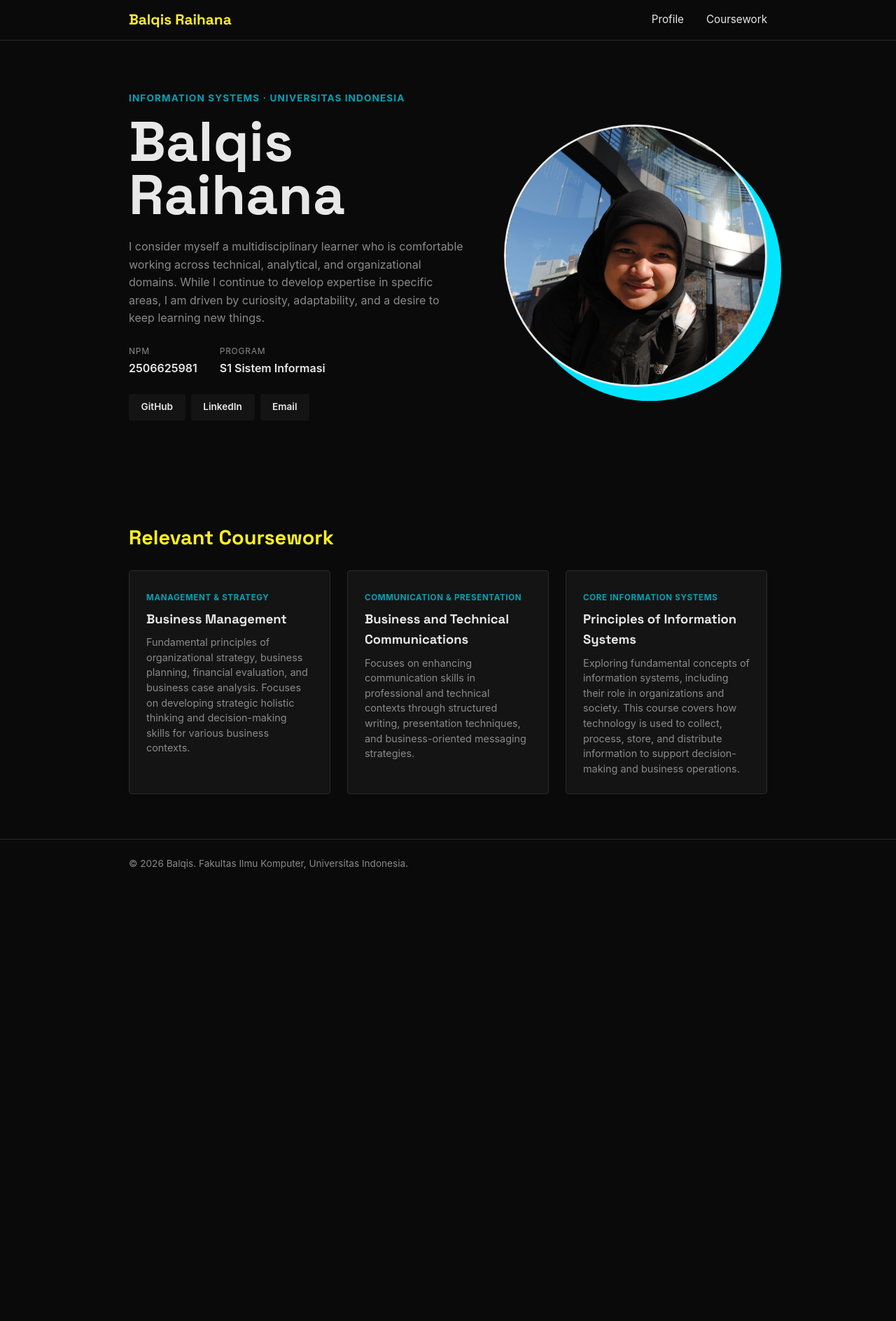
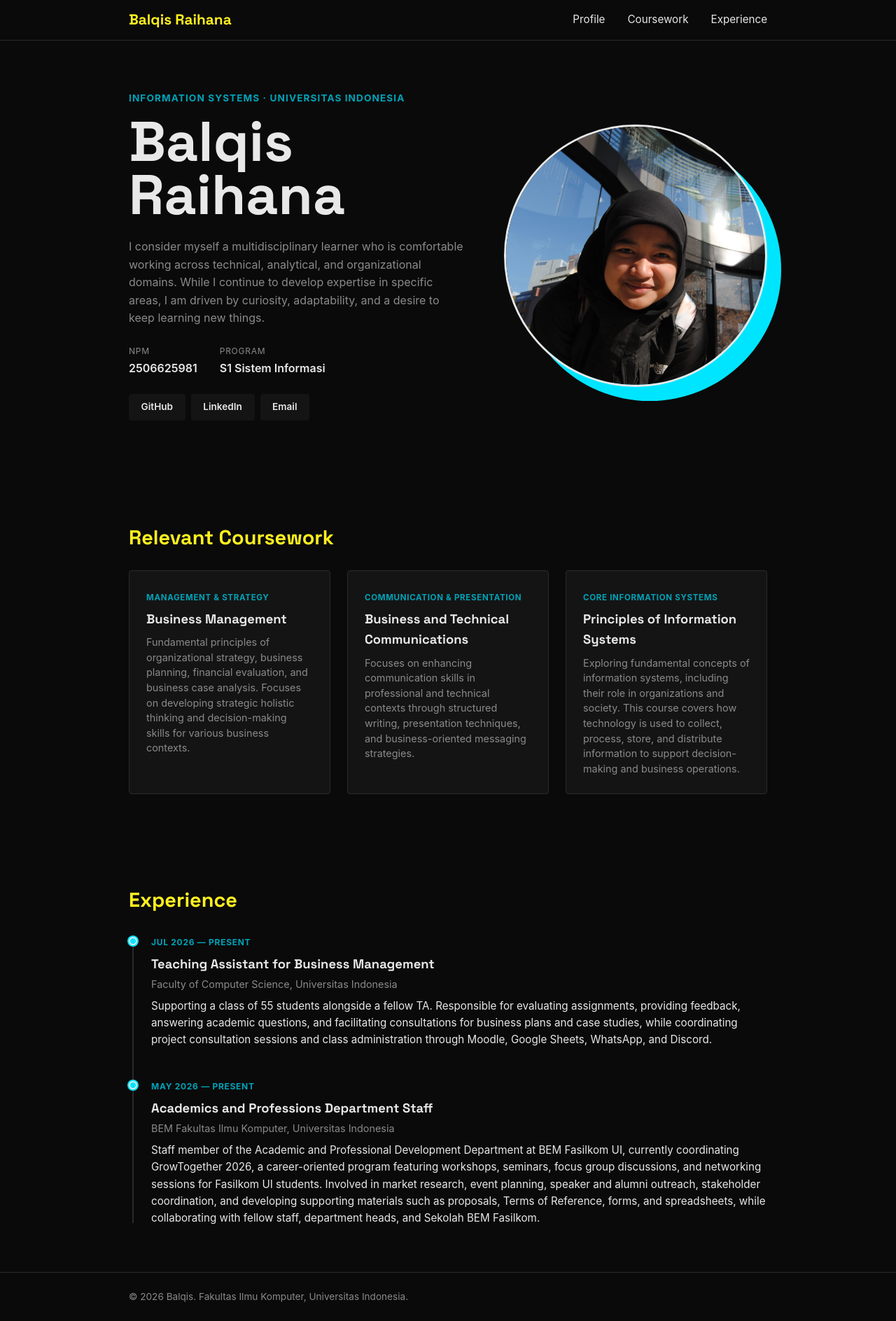
Before and after one commit to balqis-raihana/myportofolio, a Django app: page / in a window 1280 px wide. Shown: the whole page at 70% size. Before the commit the page ends 1242 px from the top, so only its background shows below. Run offline with Django 5.2, Linux system fonts and the light colour scheme.

Commit message:
feat: add experience timeline section with semantic articles

```diff
--- a/static/css/style.css
+++ b/static/css/style.css
@@ -270,7 +270,73 @@ section {
 
 
 /* ==========================================================================
-   6. FOOTER
+   6. EXPERIENCE SECTION (TIMELINE)
+   ========================================================================== */
+
+.timeline {
+    position: relative;
+    padding-left: 2rem;
+}
+
+.timeline::before {
+    content: "";
+    position: absolute;
+    left: 5px;
+    top: 6px;
+    bottom: 6px;
+    width: 2px;
+    background-color: var(--line);
+}
+
+.timeline-item {
+    position: relative;
+    margin-bottom: 2.5rem;
+}
+
+.timeline-item:last-child {
+    margin-bottom: 0;
+}
+
+.timeline-marker {
+    position: absolute;
+    left: -2rem;
+    top: 6px;
+    width: 12px;
+    height: 12px;
+    border-radius: 50%;
+    background-color: var(--accent);
+    border: 2px solid var(--ink);
+    box-shadow: 0 0 0 2px var(--accent);
+}
+
+.timeline-date {
+    display: inline-block;
+    font-size: 0.75rem;
+    text-transform: uppercase;
+    letter-spacing: 0.06em;
+    color: var(--accent-dim);
+    font-weight: 700;
+}
+
+.timeline-role {
+    font-family: "Space Grotesk", -apple-system, sans-serif;
+    font-size: 1.15rem;
+    margin: 0.3rem 0 0.15rem;
+}
+
+.timeline-org {
+    color: var(--text-muted);
+    font-size: 0.9rem;
+    margin-bottom: 0.5rem;
+}
+
+.timeline-desc {
+    font-size: 0.95rem;
+}
+
+
+/* ==========================================================================
+   7. FOOTER
    ========================================================================== */
 
 .site-footer {
@@ -282,7 +348,7 @@ section {
 
 
 /* ==========================================================================
-   7. RESPONSIVE MEDIA QUERIES
+   8. RESPONSIVE MEDIA QUERIES
    ========================================================================== */
 
 @media (max-width: 600px) {
--- a/templates/index.html
+++ b/templates/index.html
@@ -18,6 +18,7 @@
             <nav>
                 <a href="#profile">Profile</a>
                 <a href="#coursework">Coursework</a>
+                <a href="#experience">Experience</a>
             </nav>
         </div>
     </header>
@@ -88,6 +89,37 @@
             </div>
         </div>
     </section>
+
+    <section class="experience" id="experience">
+        <div class="container">
+            <h2 class="section-title">Experience</h2>
+            <div class="timeline">
+                <article class="timeline-item">
+                    <div class="timeline-marker"></div>
+                    <div class="timeline-date">Jul 2026 — Present</div>
+                    <h3 class="timeline-role">Teaching Assistant for Business Management</h3>
+                    <p class="timeline-org">Faculty of Computer Science, Universitas Indonesia</p>
+                    <p class="timeline-desc">Supporting a class of 55 students alongside a fellow TA. Responsible
+                        for evaluating assignments, providing feedback, answering academic questions, and facilitating
+                        consultations for business plans and case studies, while coordinating project consultation
+                        sessions and class administration through Moodle, Google Sheets, WhatsApp, and Discord.</p>
+                </article>
+
+                <article class="timeline-item">
+                    <div class="timeline-marker"></div>
+                    <div class="timeline-date">May 2026 — Present</div>
+                    <h3 class="timeline-role">Academics and Professions Department Staff</h3>
+                    <p class="timeline-org">BEM Fakultas Ilmu Komputer, Universitas Indonesia</p>
+                    <p class="timeline-desc">Staff member of the Academic and Professional Development Department
+                        at BEM Fasilkom UI, currently coordinating GrowTogether 2026, a career-oriented program featuring
+                        workshops, seminars, focus group discussions, and networking sessions for Fasilkom UI students.
+                        Involved in market research, event planning, speaker and alumni outreach, stakeholder coordination,
+                        and developing supporting materials such as proposals, Terms of Reference, forms, and spreadsheets,
+                        while collaborating with fellow staff, department heads, and Sekolah BEM Fasilkom.</p>
+                </article>
+            </div>
+        </div>
+    </section>
     </main>
 
     <footer class="site-footer">
```
